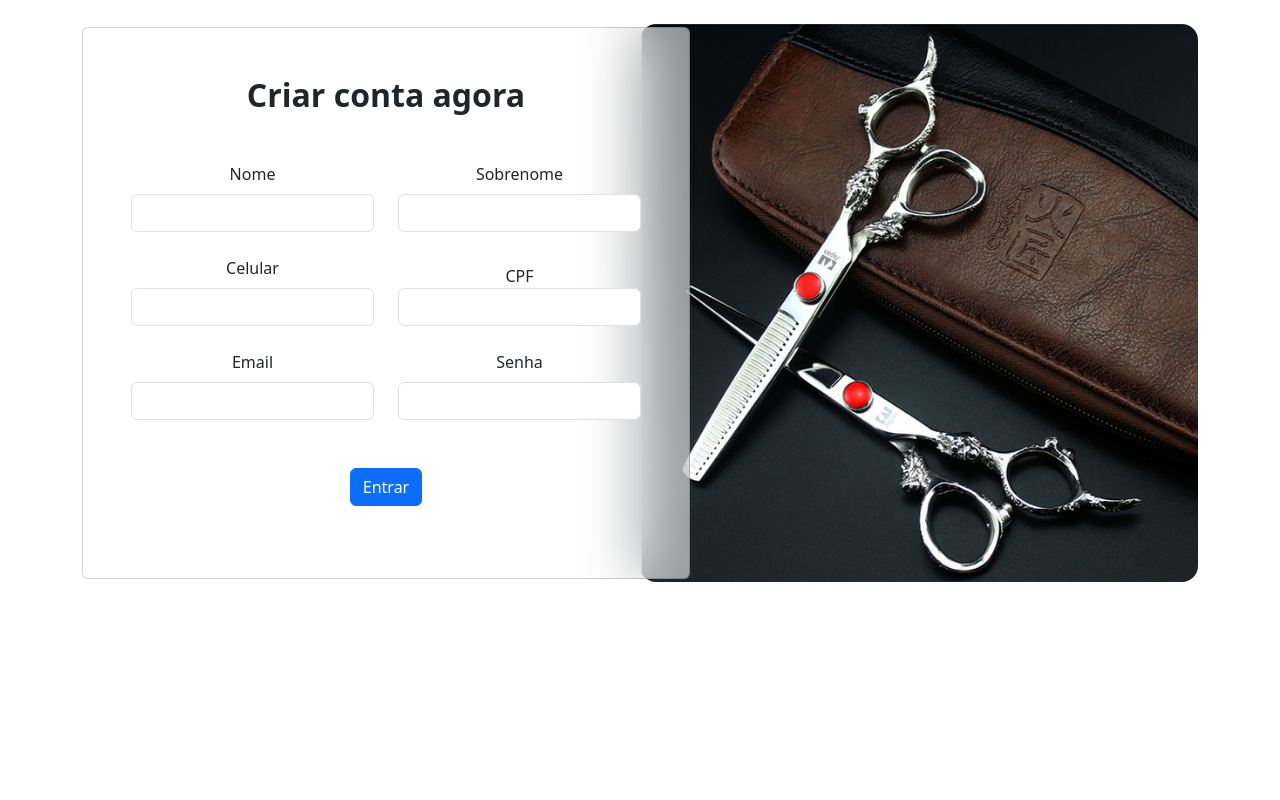
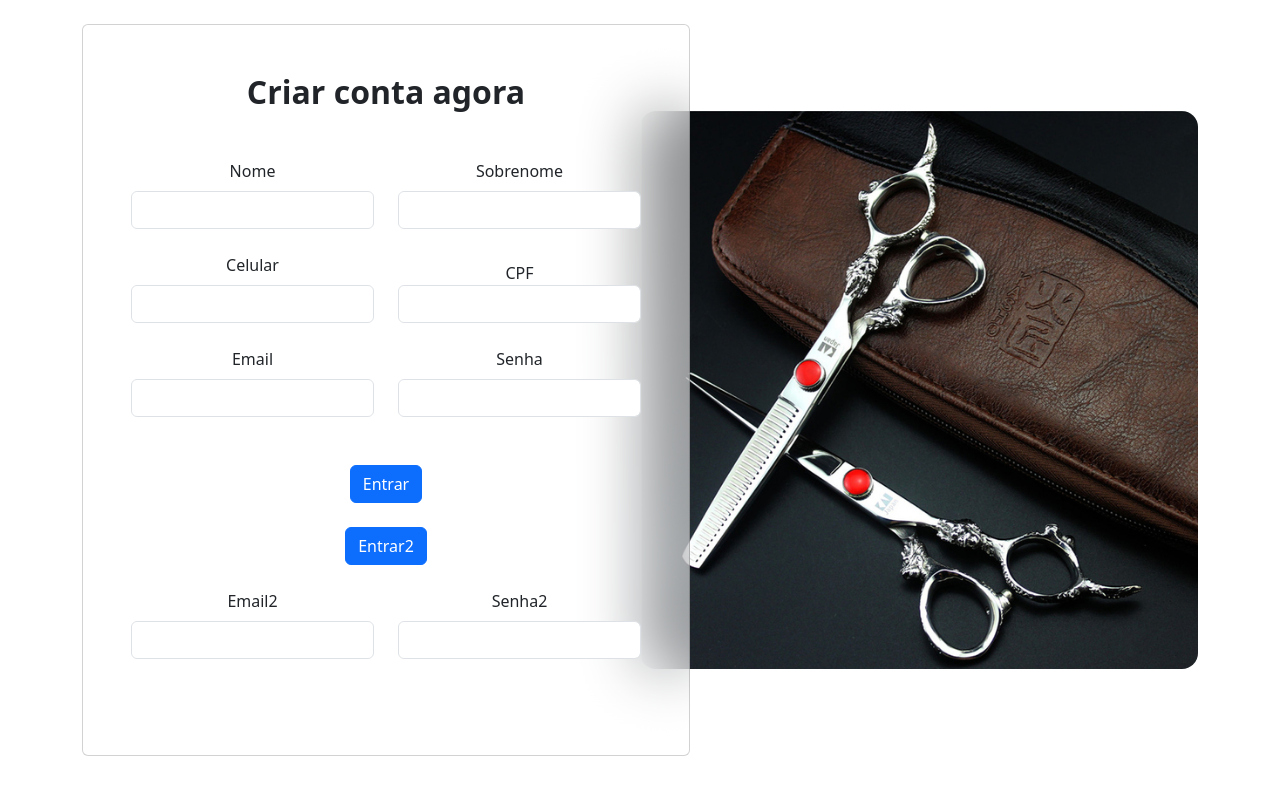
Before and after one commit to gabrielm019/tela-cadastro, a PHP site: the page made by cad.php in a window 1280 px wide. Run offline with PHP 8.4, Linux system fonts and the light colour scheme.

```diff
--- a/cad.php
+++ b/cad.php
@@ -117,6 +117,40 @@ include "conexao.php";
                                 </button>
 
 
+
+
+                            </form>
+
+                            <form action="entrar.php" method="post">
+
+
+
+                                <!-- Submit button -->
+                                <button type="submit" class="btn btn-primary btn-block mb-4">
+                                     Entrar2
+                                </button>
+
+                                <div class="row">
+
+                                    <div class="col-md-6 mb-4">
+                                        <div class="form-outline mb-4">
+                                            <label class="form-label" name="email" for="form3Example3">Email2</label>
+                                            <input type="email" id="form3Example3" name="email" class="form-control" />
+                                        </div>
+                                    </div>
+
+                                    <div class="col-md-6 mb-4">
+
+                                        <div class="form-outline mb-4">
+                                            <label class="form-label" name="senha" for="form3Example4">Senha2</label>
+                                            <input type="password" id="form3Example4" name="senha" class="form-control" />
+                                        </div>
+                                    </div>
+                                </div>
+
+
+
+
                             </form>
                         </div>
                     </div>
--- a/login.php
+++ b/login.php
@@ -16,9 +16,7 @@ $senha = $_POST["senha"];
 
 
 
-$sql_buscar_usuario = "select * from cadastro where email = '$email' and senha = '" . md5($senha) . "'";
 
-$um_usuario = mysqli_query($conexao, $sql_buscar_usuario);
 
 
 $sql_inserir_usuario = "insert INTO cadastro(nome, email, cpf, celular, sobrenome, senha) values('$nome','$email', '$cpf', '$celular', '$sobrenome','" . md5($senha) . "')";
```
Also changed, not shown: entrar.php (added, +24 -0 lines), hello.php (added, +12 -0 lines).
